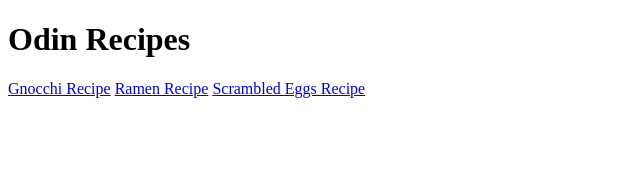
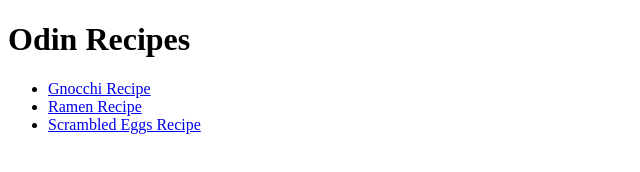
Before and after one commit to remsterr/odin-recipes, a plain HTML site: page index.html in a window 1280 px wide. Shown: the whole page, without its empty margins (0-640 px from the left). Drawn offline with Linux system fonts and the light colour scheme.

Commit message:
formatting change on index.html

```diff
--- a/index.html
+++ b/index.html
@@ -8,8 +8,10 @@
 </head>
 <body>
     <h1>Odin Recipes</h1>
-    <a href="./recipes/gnocchi.html">Gnocchi Recipe</a>
-    <a href="./recipes/ramen.html">Ramen Recipe</a>
-    <a href="./recipes/eggs.html">Scrambled Eggs Recipe</a>
+    <ul>
+        <li><a href="./recipes/gnocchi.html">Gnocchi Recipe</a></li>
+        <li><a href="./recipes/ramen.html">Ramen Recipe</a></li>
+        <li><a href="./recipes/eggs.html">Scrambled Eggs Recipe</a></li>
+    </ul>
 </body>
 </html>
```
